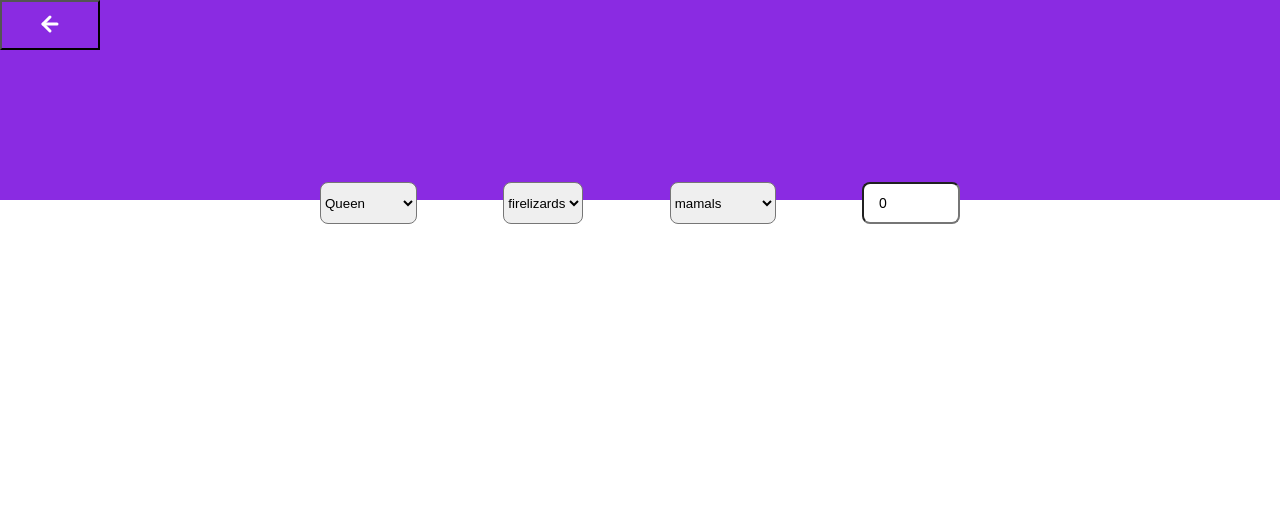
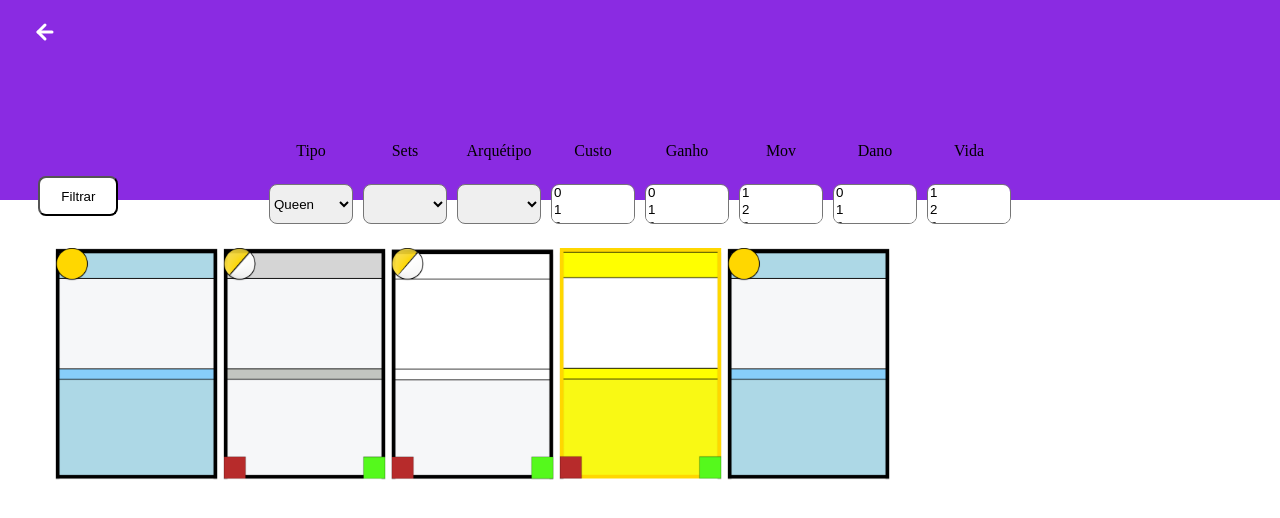
Before and after one commit to alphaHunterPrimal/My-Card-Maker, a Next.js app: page /galeria in a window 1280 px wide. Shown: the top 518 px of the page. Built offline with nearby package versions, Linux system fonts and the light colour scheme.

Commit message:
galeria com filtro

```diff
--- /dev/null
+++ b/db.js
@@ -0,0 +1,8 @@
+var DB = [
+{type: "Spell", sets:"firelizards", arctype:"", card: "/Spell.png", custo: "3"},
+{type: "Construction", sets:"", arctype:"", card: "/Construction.png", custo: "3", ganho:"2"},
+{type: "Creature", sets:"", arctype:"lizards", card: "/Creature.png", custo: "4", ganho:"1" },
+{type: "Queen", sets:"firelizards", arctype:"lizards", card: "Queen.png"},
+{type: "Spell", sets:"", arctype:"", card: "/Spell.png", custo: "4"}]
+
+module.exports = DB
--- a/pages/galeria.js
+++ b/pages/galeria.js
@@ -7,13 +7,66 @@ import Input from '../src/styles/CardMaker/Input';
 import Filters from '../src/styles/galery/filter';
 import Voltar from "../src/styles/Galery/voltar"
 import TopBar from '../src/styles/Galery/TopBar';
+import Coment from '../src/styles/Galery/coment';
+import GaleryCards from '../src/styles/Galery/GaleryCards';
+import DB, { filter } from '../db';
 
 export default function Galeria(){
     const router = useRouter();
     const tiposDeCartas = ["Queen", "Creature", "Spell", "Trap", "Terrain", "Construction"];
-    const Sets = ["firelizards"];
-    const Arquétipo = ["mamals", "lizards", "constructo", "bio-constructo"]
-    const [GCusto, setGCusto] = React.useState('0');
+    const Sets = ["", "firelizards"];
+    const Arquétipo = ["", "mamals", "lizards", "constructo", "bio-constructo"];
+    const Custo = [ "0", "1", "2", "3", "4", "5", "6", "7", "8", "9", "10", "11", "12", "13", "14", "15", "16", "17", "18", "19", "20"];
+    const Ganho = [ "0", "1", "2", "3", "4", "5", "6", "7", "8", "9", "10"];
+    const Mov = [ "1", "2", "3", "4", "5"];
+    const Vida = [ "1", "2", "3", "4", "5", "6", "7", "8", "9", "10", "11", "12", "13", "14", "15", "16", "17", "18", "19", "20"];
+    const Dano = [ "0", "1", "2", "3", "4", "5", "6", "7", "8", "9", "10", "11", "12", "13", "14", "15", "16", "17", "18", "19", "20"];
+    const [type, setType] = React.useState('');
+    const [sets, setSets] = React.useState('');
+    const [arctype, setArctype] = React.useState('');
+
+    const [custo, setCusto] = React.useState('');
+    const [ganho, setGanho] = React.useState('');
+    const [mov, setMov] = React.useState('');
+    const [dano, setDano] = React.useState('');
+    const [vida, setVida] = React.useState('');
+    const [NEWDB, setNEWDB] = React.useState(DB);
+    var DpC;
+    var DpG;
+    var DpMov;
+    var DpDn;
+    var DpVida;
+    if(type == "Queen"){
+        DpC = 'none'
+        DpG = "none"
+        DpMov = "none"
+        DpDn = "inline"
+        DpVida = "inline"
+    };
+    if(type == "Creature"){
+        DpC = "inline"
+        DpG = "inline"
+        DpMov = "inline"
+        DpDn = "inline"
+        DpVida = "inline"
+    };
+    if(type == "Spell"||type == "Trap"||type == "Terrain"){
+        DpC = "inline"
+        DpG = "none"
+        DpMov = "none"
+        DpDn = "none"
+        DpVida = "none"
+    };
+
+    if(type == "Construction"){
+        DpC = "inline"
+        DpG = "inline"
+        DpMov = "none"
+        DpDn = "inline"
+        DpVida = "inline"
+    }
+
+
     return(
         <>
         <Head>
@@ -21,29 +74,100 @@ export default function Galeria(){
         </Head>
 
         <TopBar>
-        <Voltar onClick={() => {router.push('/')}}>
+        <Voltar href="/"/*onClick={() => {router.push('/')}}*/>
             <img src="/arrow-back.svg"></img>
         </Voltar>
+        <Coment >
+        <span>Tipo</span>
+        <span>Sets</span>
+        <span>Arquétipo</span>
+        <span style={{display: `${DpC}`}}>Custo</span>
+        <span style={{display: `${DpG}`}}>Ganho</span>
+        <span style={{display: `${DpMov}`}}>Mov</span>
+        <span style={{display: `${DpDn}`}}>Dano</span>
+        <span style={{display: `${DpVida}`}}>Vida</span>
+        </Coment>
         <Filters>
-            <select>
+
+            <select id="tipos" onChange={(dados) => {setType(dados.target.value)}}>
             {tiposDeCartas.map((x)=>(
              <option value={x}>{x} </option>
          ))}
             </select>
-            <select>
+            <select id="sets" onChange={(dados) => {setSets(dados.target.value)}}>
             {Sets.map((x)=>(
              <option value={x}>{x} </option>
          ))}
             </select>
-            <select>
+            <select id="arquétipos" onChange={(dados) => {setArctype(dados.target.value)}}>
             {Arquétipo.map((x)=>(
              <option value={x}>{x} </option>
          ))}
             </select>
-            <Input id="Gcusto" type="number" min="0" name="custo" onChange={(dados) =>{setGCusto(dados.target.value)}} value={GCusto}/>
+            <select id="Gcusto" size="5" style={{display: `${DpC}`}} onChange={(dados) =>{setCusto(dados.target.value)}}>
+            {Custo.map((x)=>(
+             <option value={x}>{x} </option>
+         ))}
+            </select>
+            <select id="Gganho" size="4" style={{display: `${DpG}`}} onChange={(dados) =>{setGanho(dados.target.value)}}>
+            {Ganho.map((x)=>(
+             <option value={x}>{x} </option>
+         ))}
+            </select>
+            <select id="Gmov"  size="3" style={{display: `${DpMov}`}} onChange={(dados) =>{setMov(dados.target.value)}}>
+            {Mov.map((x)=>(
+             <option value={x}>{x} </option>
+         ))}
+            </select>
+            <select id="Gdano" size="5" style={{display: `${DpDn}`}} onChange={(dados) =>{setDano(dados.target.value)}}>
+            {Dano.map((x)=>(
+             <option value={x}>{x} </option>
+         ))}
+            </select>
+            <select id="Gvida" size="5" style={{display: `${DpVida}`}} onChange={(dados) =>{setVida(dados.target.value)}}>
+            {Vida.map((x)=>(
+             <option value={x}>{x} </option>
+         ))}
+            </select>
+            {/*
+            <Input id="Gcusto" type="number" min="0" placeholder="0" name="custo" style={{display: `${DpC}`}} onChange={(dados) =>{setCusto(dados.target.value)}}value={custo}/>
+            <Input id="Gganho" type="number" min="0" placeholder="0" name="ganho" style={{display: `${DpG}`}} onChange={(dados) =>{setGanho(dados.target.value)}} value={ganho}/>
+            <Input id="Gmov" type="number" min="0" placeholder="0" name="mov" style={{display: `${DpMov}`}} onChange={(dados) =>{setMov(dados.target.value)}} value={mov}/>
+            <Input id="Gdano" type="number" min="0" placeholder="0" name="dano" style={{display: `${DpDn}`}} onChange={(dados) =>{setDano(dados.target.value)}} value={dano}/>
+            <Input id="Gvida" type="number" min="0" placeholder="0" name="vida" style={{display: `${DpVida}`}} onChange={(dados) =>{setVida(dados.target.value)}} value={vida}/> */}
+
+
         </Filters>
+        <button className="submitar" onClick={() => {
+            setNEWDB(DB);
+            if(type != ""){setNEWDB(NEWDB.filter((x) => (x.type == type )))}
+            if(sets != ""){setNEWDB(NEWDB.filter((x) => (x.sets == sets )))}
+            if(arctype != ""){setNEWDB(NEWDB.filter((x) => (x.arctype == arctype )))}
+            if(custo != ""){setNEWDB(NEWDB.filter((x) => (x.custo == custo )))}
+            if(ganho != ""){setNEWDB(NEWDB.filter((x) => (x.ganho == ganho )))}
+            if(mov != ""){setNEWDB(NEWDB.filter((x) => (x.mov == type )))}
+            if(vida != ""){setNEWDB(NEWDB.filter((x) => (x.vida == vida )))}
+            if(dano != ""){setNEWDB(NEWDB.filter((x) => (x.dano == dano )))}
+
+            console.log(NEWDB)
+
+            setType("")
+            setSets("")
+            setArctype("")
+            setCusto("")
+            setGanho("")
+            setMov("")
+            setVida("")
+            setDano("")
+            console.log(NEWDB)
+
+        }}>Filtrar</button>
         </TopBar>
-
+        <GaleryCards>
+        {NEWDB.map((x)=>(
+            <img src={x.card}/>
+         ))}
+        </GaleryCards>
 
         </>
 
--- /dev/null
+++ b/src/styles/Galery/GaleryCards.js
@@ -0,0 +1,20 @@
+import styled from 'styled-components';
+
+const GaleryCards = styled.div`
+display: grid;
+
+width: calc(90vw + 60px);
+height: 75vh;
+z-index: 2;
+/*justify-content: flex-start;*/
+padding: 6vh calc(5vw - 30px);
+grid-template-columns: repeat(auto-fill, 163px);
+grid-column-gap: 5px;
+justify-content: center;
+img{
+    width: 163px;
+    height: 231.5px;
+}
+
+`;
+export default GaleryCards
--- a/src/styles/Galery/TopBar.js
+++ b/src/styles/Galery/TopBar.js
@@ -7,7 +7,17 @@ background-color: blueviolet;
 
 width: 100vw;
 height: 25vh;
-
+z-index: 1;
 justify-content: flex-end;
+.submitar{
+ position: absolute;
+ border-radius: 8px;
+ width: 80px;
+ height: 40px;
+background-color: white;
+justify-items: center;
+left: 3vw;
+top: 22vh;
+}
 `;
 export default TopBar
--- /dev/null
+++ b/src/styles/Galery/coment.js
@@ -0,0 +1,15 @@
+import styled from 'styled-components';
+
+const Coment = styled.div`
+position: relative;
+display: flex;
+justify-content: center;
+
+span{
+    margin: 0 5px;
+    width: 84px;
+    text-align: center;
+}
+
+`;
+export default Coment
--- a/src/styles/Galery/filter.js
+++ b/src/styles/Galery/filter.js
@@ -3,17 +3,17 @@ import styled from 'styled-components';
 const Filters = styled.form`
 position: relative;
 display: flex;
-align-content: baseline;
-padding: 0 25vw 0;
-justify-content: space-between;
+
+/*padding: 0 25vw 0;*/
+justify-content: center;
 bottom: -3vh;
 
 select{
 border-radius: 8px;
-}
-Input{
-    border-radius: 8px;
-    width: 5vw;
-}
+margin: 0 5px;
+width: 84px;
+height: 40px;
+};
+
 `;
 export default Filters
--- a/src/styles/Galery/voltar.js
+++ b/src/styles/Galery/voltar.js
@@ -1,11 +1,12 @@
 import styled from 'styled-components';
 
-const Voltar = styled.button`
+const Voltar = styled.a`
 position: absolute;
-top: 0;
+top: 20px;
 left: 0;
 height: 50px;
-width: 100px;
+width: 90px;
 background-color: blueviolet;
+text-align: center;
 `;
 export default Voltar;
```
Also changed, not shown: pages/index.js (+4 -4 lines).
